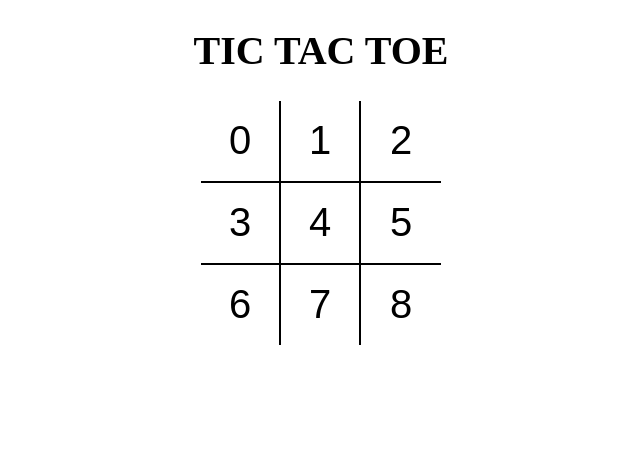
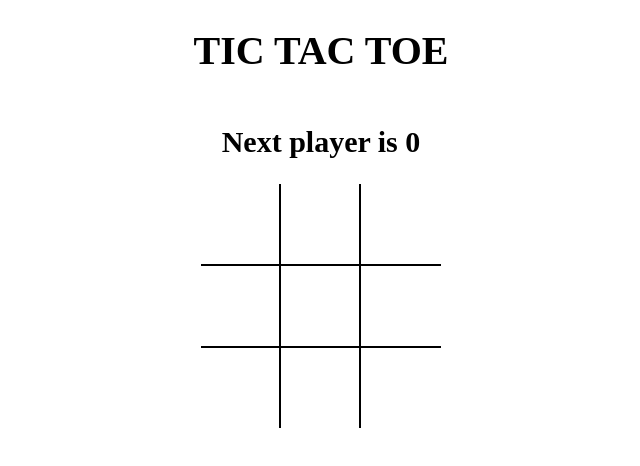
Before and after one commit to adityatomar1803/tictactoe, a React (Vite) app: page / in a window 1280 px wide. Shown: the top 466 px of the page, without its empty margins (319-959 px from the left). Built offline with nearby package versions, Linux system fonts and the light colour scheme.

Commit message:
wrote the logic for selecting the winner

```diff
--- a/src/App.jsx
+++ b/src/App.jsx
@@ -1,13 +1,38 @@
-import React from 'react';
+import React, { useState } from 'react';
 import Boards from './components/Boards';
+import { calculateWinner } from './helper';
 
 const App = () => {
+  const [board, setBoard] = useState(Array(9).fill(null));
+  const [isXNext, setX] = useState(false);
+
+  const squareClickHandler = pos => {
+    if (board[pos] || winner) return;
+    setBoard(prev => {
+      return prev.map((square, map_pos) => {
+        if (map_pos === pos) {
+          return isXNext ? 'X' : '0';
+        }
+        return square;
+      });
+    });
+    setX(!isXNext);
+  };
+
+  const winner = calculateWinner(board);
+  console.log(winner);
+
+  const message = winner
+    ? `The winner is ${winner}`
+    : `Next player is ${isXNext ? 'X' : '0'}`;
+
   return (
     <div className="app">
       {/* react expects a single element. This whole code is inside component knows as Fragments, thats why there
       is no error. */}
       <h1>TIC TAC TOE</h1>
-      <Boards />
+      <h2>{message}</h2>
+      <Boards board={board} squareClickHandler={squareClickHandler} />
     </div>
   );
 };
--- a/src/components/Boards.jsx
+++ b/src/components/Boards.jsx
@@ -1,23 +1,29 @@
 import React from 'react';
 import Square from './Square';
 
-const Boards = () => {
+const Boards = ({ board, squareClickHandler }) => {
+  const renderSquare = pos => {
+    return (
+      <Square value={board[pos]} onClick={() => squareClickHandler(pos)} />
+    );
+  };
+
   return (
     <div className="board">
       <div className="board-row">
-        <Square value={0} />
-        <Square value={1} />
-        <Square value={2} />
+        {renderSquare(0)}
+        {renderSquare(1)}
+        {renderSquare(2)}
       </div>
       <div className="board-row">
-        <Square value={3} />
-        <Square value={4} />
-        <Square value={5} />
+        {renderSquare(3)}
+        {renderSquare(4)}
+        {renderSquare(5)}
       </div>
       <div className="board-row">
-        <Square value={6} />
-        <Square value={7} />
-        <Square value={8} />
+        {renderSquare(6)}
+        {renderSquare(7)}
+        {renderSquare(8)}
       </div>
     </div>
   );
--- a/src/components/Square.jsx
+++ b/src/components/Square.jsx
@@ -1,8 +1,8 @@
 import React from 'react';
 
-const Square = ({ value }) => {
+const Square = ({ value, onClick }) => {
   return (
-    <button type="button" className="square">
+    <button type="button" className="square" onClick={onClick}>
       {value}
     </button>
   );
--- /dev/null
+++ b/src/helper.jsx
@@ -0,0 +1,20 @@
+export function calculateWinner(square) {
+  const lines = [
+    [0, 1, 2],
+    [3, 4, 5],
+    [6, 7, 8],
+    [0, 3, 6],
+    [1, 4, 7],
+    [2, 5, 8],
+    [0, 4, 8],
+    [2, 4, 6],
+  ];
+  for (let i = 0; i < lines.length; i++) {
+    const [a, b, c] = lines[i];
+    if (square[a] && square[a] === square[b] && square[a] === square[c]) {
+      return square[a];
+    }
+  }
+
+  return null;
+}
```
